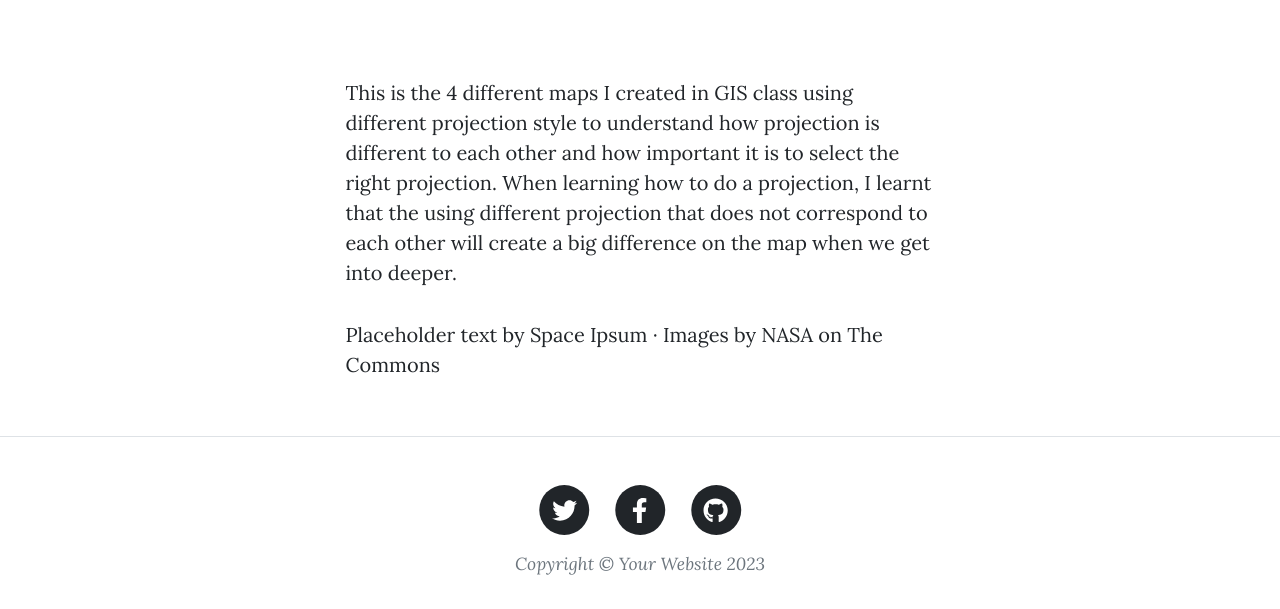
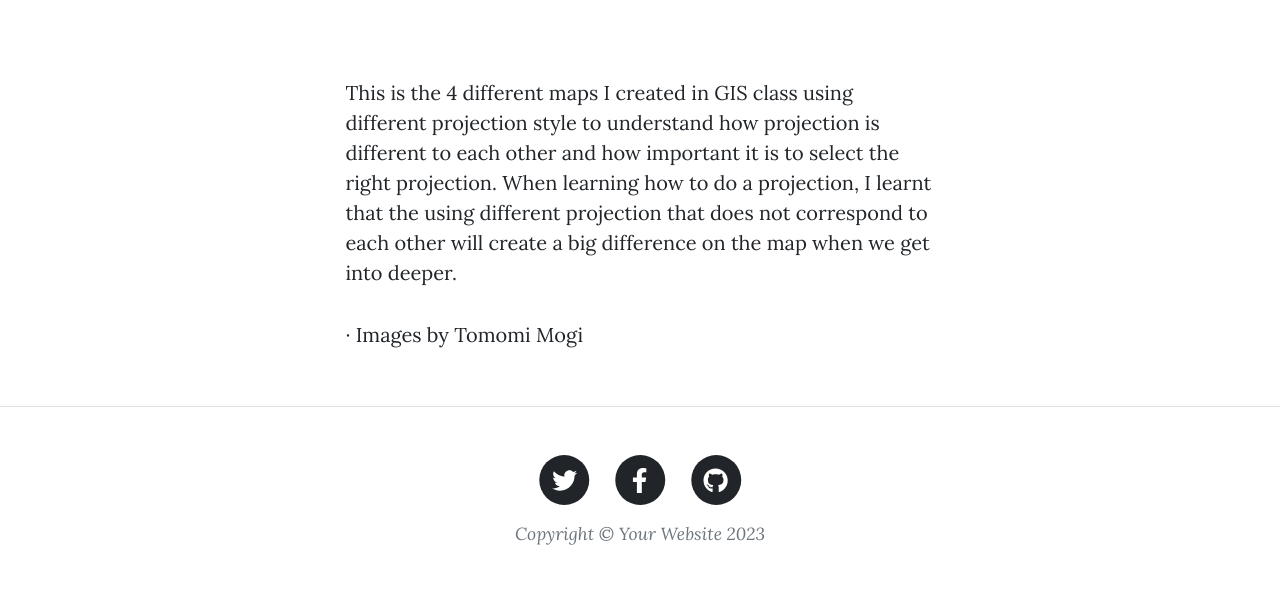
Before and after one commit to tomomi1313/tomomi1313, a plain HTML site: page post.html in a window 1280 px wide. Shown: the part 668-1277 px from the top of the page. Drawn offline with nearby package versions, Linux system fonts and the light colour scheme.

Commit message:
Update post.html

```diff
--- a/post.html
+++ b/post.html
@@ -59,10 +59,8 @@
                     <div class="col-md-10 col-lg-8 col-xl-7">
                         <p>This is the 4 different maps I created in GIS class using different projection style to understand how projection is different to each other and how important it is to select the right projection. When learning how to do a projection, I learnt that the using different projection that does not correspond to each other will create a big difference on the map when we get into
                         deeper. </p>
-                            Placeholder text by
-                            <a href="http://spaceipsum.com/">Space Ipsum</a>
                             &middot; Images by
-                            <a href="https://www.flickr.com/photos/nasacommons/">NASA on The Commons</a>
+                            <a href="https://tuprd-my.sharepoint.com/:i:/g/personal/tuo23026_temple_edu/EWQqLeeAbXdPiDtJLpnO-LUBmwXn8uiTsaIompi7UtJF6g?e=VyBgnS/">Tomomi Mogi</a>
                         </p>
                     </div>
                 </div>
```
